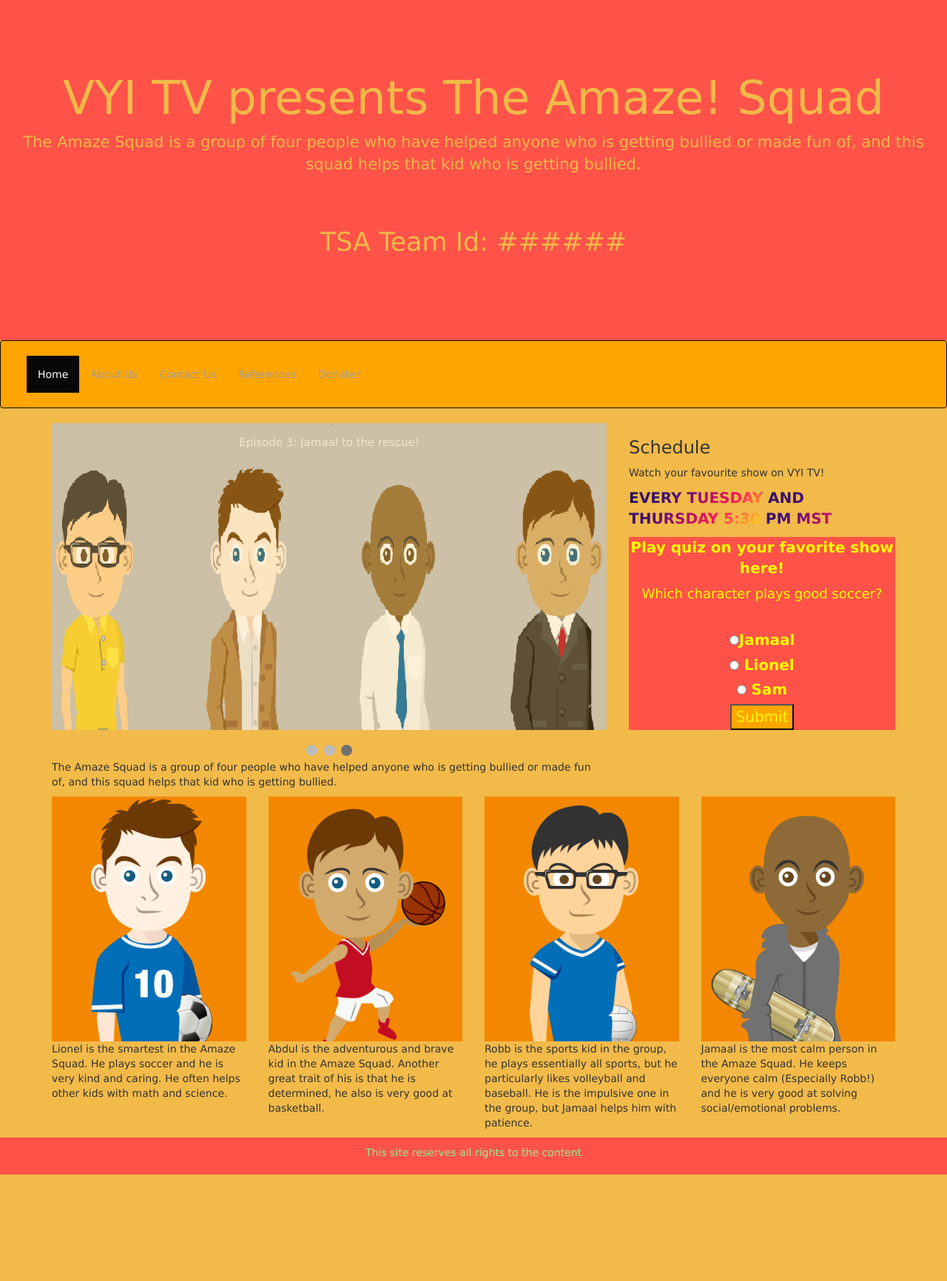
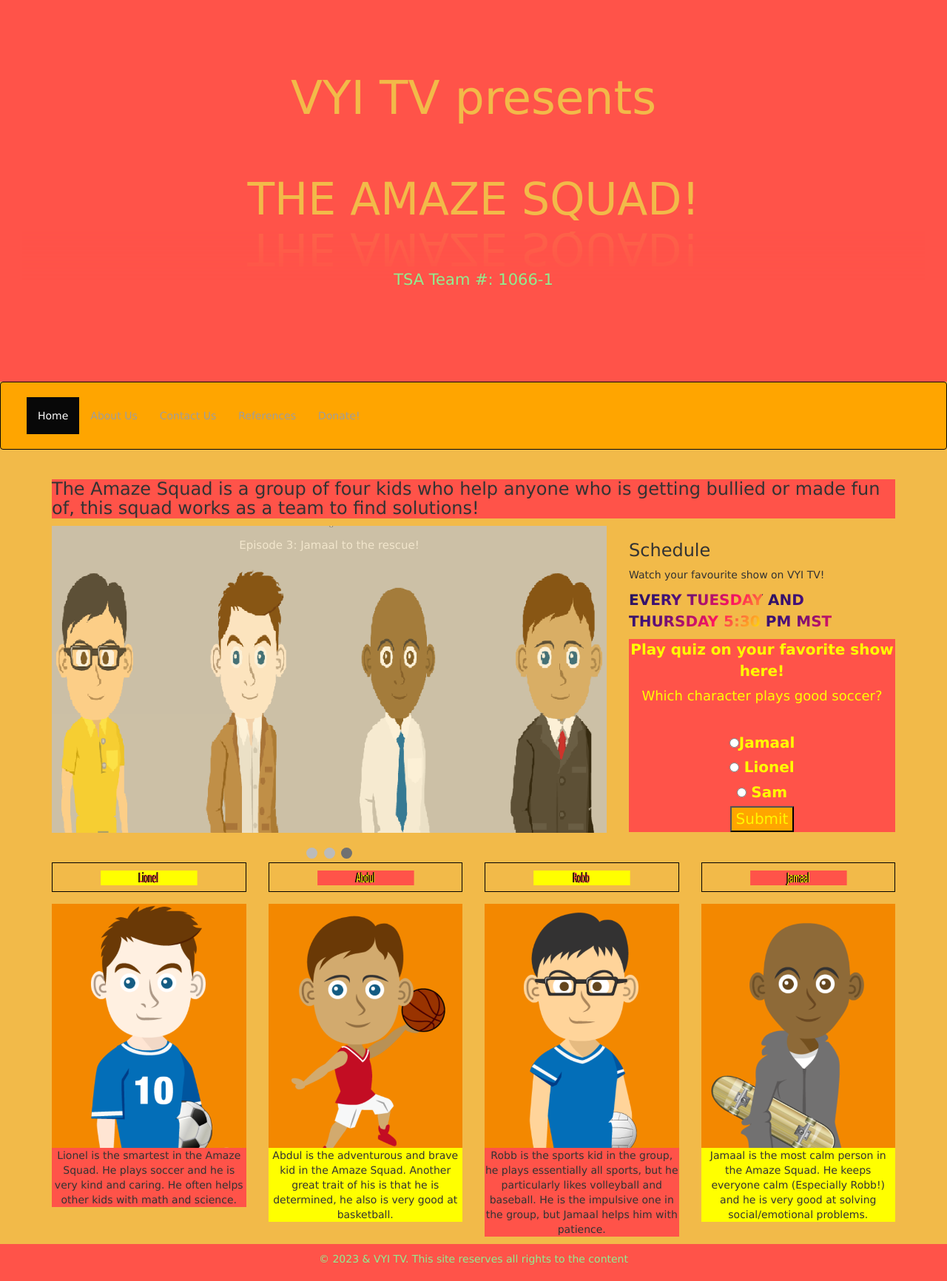
Before and after one commit to naveenaradhya/tsakidstvshow, a plain HTML site: page index.html in a window 1280 px wide. Shown: the whole page at 74% size. Before the commit the page ends 1588 px from the top, so only its background shows below. Drawn offline with nearby package versions, Linux system fonts and the light colour scheme.

Commit message:
Add files via upload

```diff
--- a/Styles.css
+++ b/Styles.css
@@ -140,6 +140,7 @@ img {vertical-align: middle;}
   .text {font-size: 11px}
 }
 
+
 /* Responsive layout - makes the two columns/boxes stack on top of each other instead of next to each other, on small screens
 @media (max-width: 600px) {
   nav, article {
@@ -147,3 +148,70 @@ img {vertical-align: middle;}
     height: auto;
   }
 }*/
+
+/* crops animations that exceeds one line area */
+.line {
+  width: 100%;
+  height: 4rem;
+  overflow: hidden;
+  border: 1px solid black;
+  padding: 0;
+  margin-bottom: 16px;
+}
+/* flipY class and keyframes*/
+.flipY {
+  animation-name: spin, depth;
+  animation-timing-function: linear;
+  animation-iteration-count: infinite;
+  animation-duration: 6s;
+}
+@keyframes spin {
+  0% {
+    transform: rotateY(0deg);
+  }
+  100% {
+    transform: rotateY(-360deg);
+  }
+}
+@keyframes depth {
+  0% {
+    text-shadow: 0 0 black;
+  }
+  25% {
+    text-shadow: 1px 0 black, 2px 0 black, 3px 0 black, 4px 0 black, 5px 0 black;
+  }
+  50% {
+    text-shadow: 0 0 black;
+  }
+  75% {
+    text-shadow: -1px 0 black, -2px 0 black, -3px 0 black, -4px 0 black,
+      -5px 0 black;
+  }
+  100% {
+    text-shadow: 0 0 black;
+  }
+}
+
+.waviy {
+  position: relative;
+  -webkit-box-reflect: below -20px linear-gradient(transparent, rgba(0,0,0,.2));
+  font-size: 60px;
+}
+.waviy span {
+  font-family: 'Alfa Slab One', cursive;
+  position: relative;
+  display: inline-block;
+  color:  #f2ba49;
+    text-transform: uppercase;
+  animation: waviy 1s infinite;
+  animation-delay: calc(.1s * var(--i));
+
+}
+@keyframes waviy {
+  0%,40%,100% {
+    transform: translateY(0)
+  }
+  20% {
+    transform: translateY(-20px)
+  }
+}
--- a/index.html
+++ b/index.html
@@ -17,10 +17,17 @@
 <!--Header-->
 <header>
 <div class="jumbotron text-center" style="background-color: #ff5349;">
-  <h1 >VYI TV presents The Amaze! Squad</h1>
-  <p>The Amaze Squad is a group of four people who have helped anyone who is getting bullied or made fun of,
-    and this squad helps that kid who is getting bullied.</p><br>
-    TSA Team Id: ######
+  <h1 >VYI TV presents </h1><br>
+  <!--<h2 class='flipY'>  The Amaze! Squad</h2><br>-->
+  <div class="waviy" style="background-color: #ff5349;">
+   <span style="--i:1; background-color: #ff5349;">The</span>
+   <span style="--i:2">Amaze</span>
+   <span style="--i:3">Squad!</span>
+ </div><br>
+  <p style = "color: #90EE90;"> TSA Team #: 1066-1</p>
+  <!--<p>The Amaze Squad is a group of four people who have helped anyone who is getting bullied or made fun of,
+    and this squad helps that kid who is getting bullied.<br><br>
+    TSA Team #: 1066-1</p>-->
 </div>
 </header>
 
@@ -28,7 +35,7 @@
  <nav class="navbar navbar-inverse" margin="auto property"  style="background-color: #FFA500;">
   <div class="container-fluid">
     <ul class="nav navbar-nav" >
-      <li class="active"><a href="Home.html">Home</a></li>
+      <li class="active"><a href="index.html">Home</a></li>
       <li><a href="About.html">About Us</a></li>
       <li><a href="ContactUs.html">Contact Us</a></li>
       <li><a href="References.html">References</a></li>
@@ -39,6 +46,8 @@
 <!--End of Navbar Menu block-->
 
 <div class="container">
+  <h3 style="background-color: #ff5349;">The Amaze Squad is a group of four kids who help anyone who is getting bullied or made fun of, this squad works as a team to find solutions!</h3>
+
   <div class="row">
     <div class="col-sm-8">
 
@@ -101,15 +110,14 @@ function checkButton() {
 </script>
 <!--End of Slideshow code block-->
 
-    <p>The Amaze Squad is a group of four people who have helped anyone who is getting bullied or made fun of, and this squad helps that kid who is getting bullied.</p>
-    </div>
+      </div>
     <div class="col-sm-4">
       <h3>Schedule</h3>
       <p>Watch your favourite show on VYI TV!</p>
       <p class="animate-charcter" ><b>Every Tuesday and Thursday 5:30 PM MST</b></p>
 
       <div style="background-color: #ff5349;  text-align: center;  font-size: 20px;  color: #FFFF00;">
-	<b>Play quiz on your favorite show here!</b><br>
+	    <b>Play quiz on your favorite show here!</b><br>
       <h4>Which character plays good soccer?</h4><br>
 
                 <span>
@@ -143,34 +151,48 @@ function checkButton() {
 </div>
 
 <div class="container">
+
 <div class="row" width = "50%" padding = 200px>
     <div class="col-sm-3">
+      <div class='line'>
+     <h4 class='flipY' style ="background-color:#ffff00;text-align: center; color: #ff5349 ">Lionel</h4>
+    </div>
 	<img src="pics/LionelResize.png" alt= "Lionel from the Amaze Squad" class = "image" width="100%"/>
-<p>Lionel is the smartest in the Amaze Squad. He plays soccer and he is very kind and caring. He often helps other kids with math and science.</p>
+<p style ="background-color: #ff5349;text-align: center;">Lionel is the smartest in the Amaze Squad. He plays soccer and he is very kind and caring. He often helps other kids with math and science.</p>
 
     </div>
+
    <div class="col-sm-3">
+
+     <div class='line'>
+    <h4 class='flipY' style ="background-color: #ff5349;text-align: center;  color: #ffff00;">Abdul</h4>
+  </div>
       <img src="pics/AbdulResize.png" alt= "Abdul from the Amaze Squad" width="100%"/>
-<p>Abdul is the adventurous and brave kid in the Amaze Squad. Another great trait of his is that he is determined, he also is very good at basketball.</p>
+<p style ="background-color: #ffff00;text-align: center;">Abdul is the adventurous and brave kid in the Amaze Squad. Another great trait of his is that he is determined, he also is very good at basketball.</p>
 
     </div>
 <div class="col-sm-3">
+  <div class='line'>
+ <h4 class='flipY' style ="background-color:#ffff00;text-align: center; color: #ff5349">Robb</h4>
+</div>
       <img src="pics/robbresize.png" alt= "Robb from the Amaze Squad" width="100%"/>
-<p>Robb is the sports kid in the group, he plays essentially all sports, but he particularly likes volleyball and baseball. He is the impulsive one in the group, but Jamaal helps him with patience.</p>
+<p style ="background-color: #ff5349;text-align: center;">Robb is the sports kid in the group, he plays essentially all sports, but he particularly likes volleyball and baseball. He is the impulsive one in the group, but Jamaal helps him with patience.</p>
 
     </div>
 <div class="col-sm-3">
+  <div class='line'>
+ <h4 class='flipY' style ="background-color: #ff5349;text-align: center; color: #ffff00">Jamaal</h4>
+</div>
       <img src="pics/jamalresize.png" alt= "Jamal from the Amaze Squad" width="100%"/>
-<p>Jamaal is the most calm person in the Amaze Squad. He keeps everyone calm (Especially Robb!) and he is very good at solving social/emotional problems.</p>
+<p style ="background-color: #ffff00;text-align: center;">Jamaal is the most calm person in the Amaze Squad. He keeps everyone calm (Especially Robb!) and he is very good at solving social/emotional problems.</p>
 
     </div>
-
   </div>
 </div>
 </div>
 
 <footer align = "center">
-  <p>This site reserves all rights to the content</p>
+  <p>© 2023 & VYI TV. This site reserves all rights to the content</p>
 </footer>
 
 
```
Also changed, not shown: About.html (+12 -7 lines), ContactUs.html (+11 -5 lines), Donate!.html (+14 -8 lines), References.html (+38 -12 lines), 2 other files.
